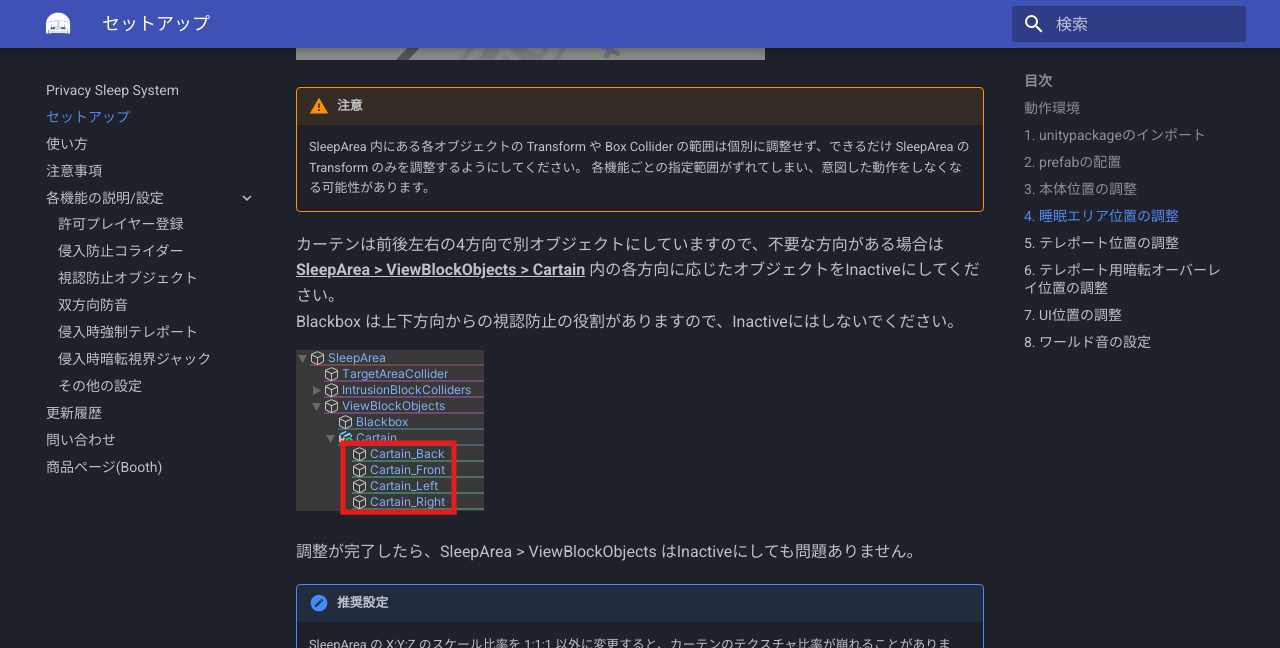
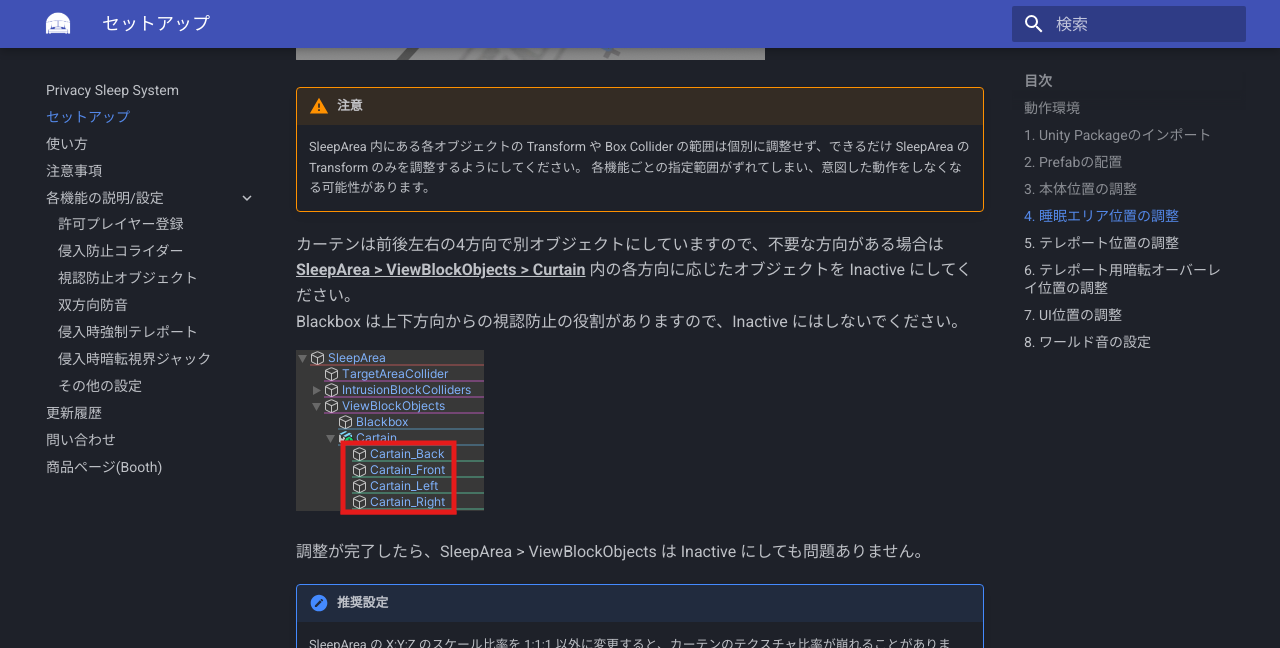
Before and after one commit to kogoro0320/privacy-sleep-system-docs, an MkDocs documentation site: the page built from docs/setup.md, in a window 1280 px wide and 1400 px high, scrolled down 1884 px. Shown: the top 648 px of the window. Built offline with MkDocs 1.6.1 and Material for MkDocs 9.7.7, drawn with Linux system fonts in a browser that asks for light colours; some of the changed text lies outside the part shown.

Commit message:
表記揺れ修正

```diff
--- a/docs/setup.md
+++ b/docs/setup.md
@@ -5,13 +5,13 @@
 - Unity: 2022.3.22f1
 - VRChat SDK - Worlds: 3.10.2
 
-## 1. unitypackageのインポート
+## 1. Unity Packageのインポート
 
 [商品ページ](https://kogostore.booth.pm/items/8062290) より最新バージョンの商品ファイルをダウンロードし、中にある PrivacySleepSystem.unitypackage をプロジェクトにインポートしてください。
 
-## 2. prefabの配置
+## 2. Prefabの配置
 
-以下のprefabファイルをSceneに配置してください。
+以下のPrefabファイルをSceneに配置してください。
 
 - Assets/KogoStore/PrivacySleepSystem/Prefab/PrivacySleepSystem.prefab
 
@@ -37,12 +37,12 @@ PrivacySleepSystem 内にある <u>**SleepArea**</u> の Transform を、下部
     SleepArea 内にある各オブジェクトの Transform や Box Collider の範囲は個別に調整せず、できるだけ SleepArea の Transform のみを調整するようにしてください。
     各機能ごとの指定範囲がずれてしまい、意図した動作をしなくなる可能性があります。
 
-カーテンは前後左右の4方向で別オブジェクトにしていますので、不要な方向がある場合は <u>**SleepArea > ViewBlockObjects > Cartain**</u> 内の各方向に応じたオブジェクトをInactiveにしてください。<br>
-Blackbox は上下方向からの視認防止の役割がありますので、Inactiveにはしないでください。
+カーテンは前後左右の4方向で別オブジェクトにしていますので、不要な方向がある場合は <u>**SleepArea > ViewBlockObjects > Curtain**</u> 内の各方向に応じたオブジェクトを Inactive にしてください。<br>
+Blackbox は上下方向からの視認防止の役割がありますので、Inactive にはしないでください。
 
 ![設定画面](images/setup_04-03.png)
 
-調整が完了したら、SleepArea > ViewBlockObjects はInactiveにしても問題ありません。
+調整が完了したら、SleepArea > ViewBlockObjects は Inactive にしても問題ありません。
 
 !!! tips "推奨設定"
     SleepArea の X:Y:Z のスケール比率を 1:1:1 以外に変更すると、カーテンのテクスチャ比率が崩れることがあります。<br>
```
Also changed, not shown: other parts of docs/setup.md (+3 -3 lines).
